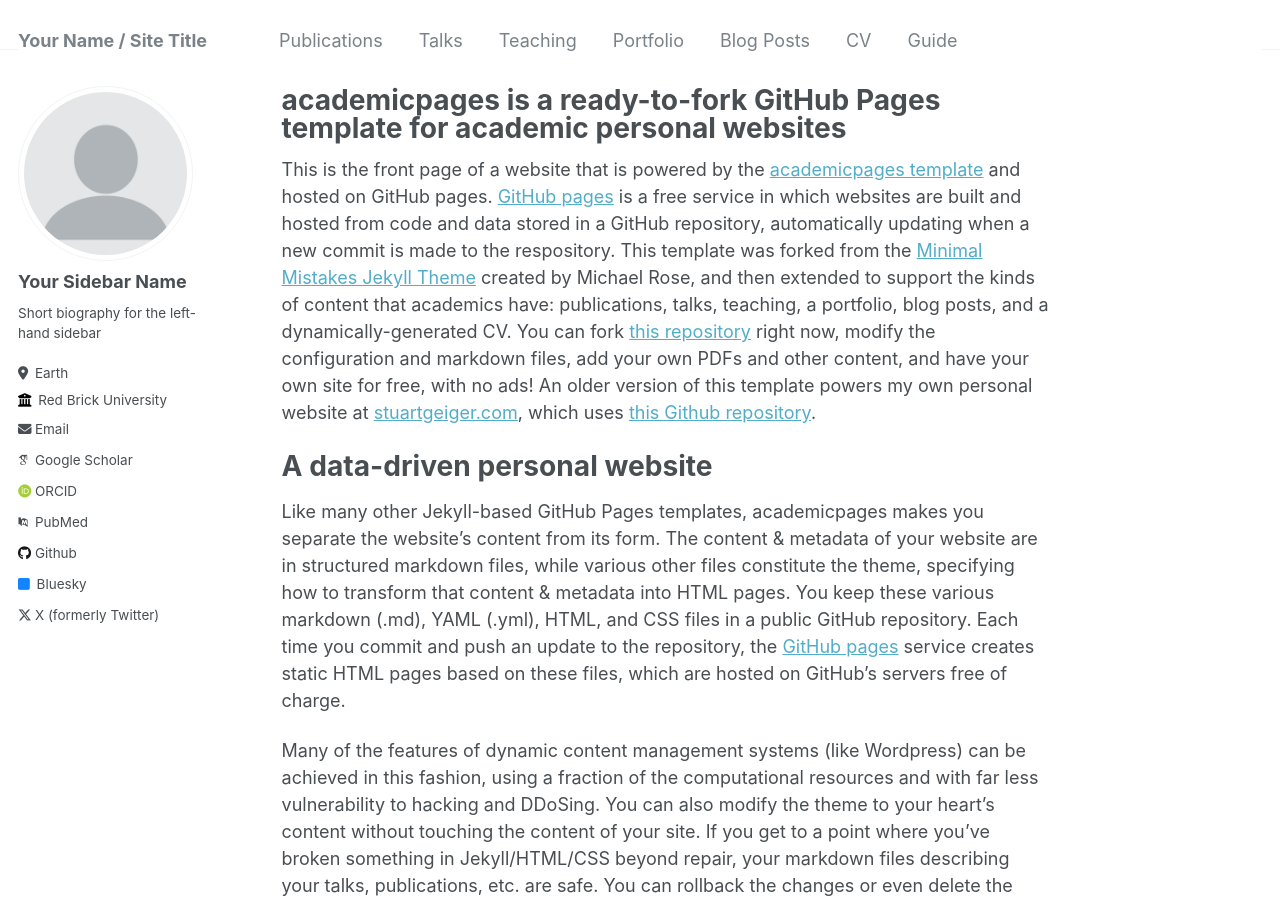
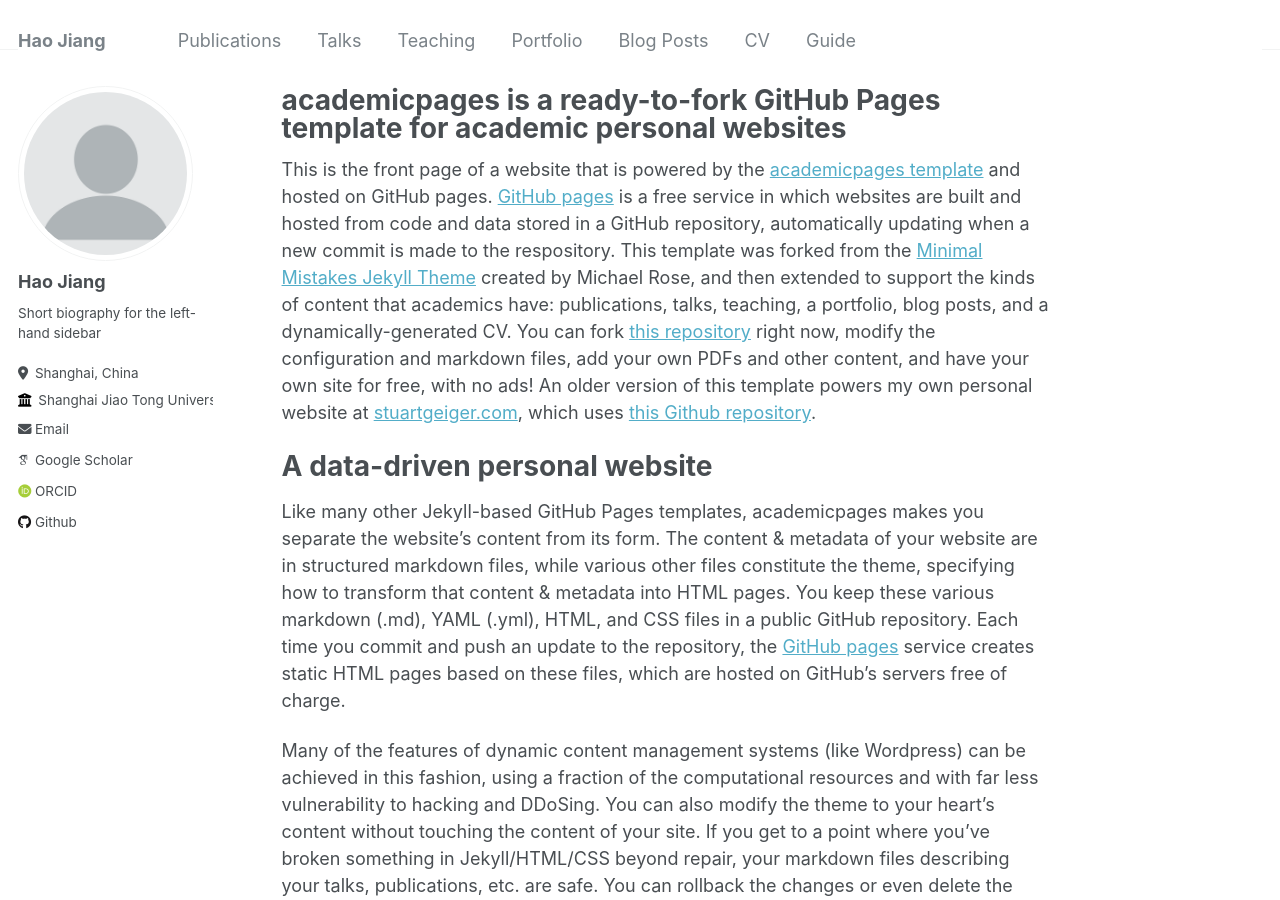
Before and after one commit to Sunstroperao/Sunstroperao.github.io, a Jekyll site: the page built from _pages/about.md, in a window 1280 px wide and 900 px high. Built offline with Jekyll 4.4.1, drawn with Linux system fonts in a browser that asks for light colours; some web fonts are replaced.

Commit message:
modify _config.yml

```diff
--- a/_config.yml
+++ b/_config.yml
@@ -8,13 +8,13 @@
 
 # Basic Site Settings
 locale                   : "en-US"
-title                    : "Your Name / Site Title"
+title                    : "Hao Jiang"
 title_separator          : "-"
 name                     : &name "Your Name"
 description              : &description "personal description"
-url                      : https://academicpages.github.io # the base hostname & protocol for your site e.g. "https://mmistakes.github.io"
+url                      : https://sunstroperao.github.io # the base hostname & protocol for your site e.g. "https://mmistakes.github.io"
 baseurl                  : "" # the subpath of your site, e.g. "/blog"
-repository               : "academicpages/academicpages.github.io"
+repository               : "Sunstroperao/Sunstroperao.github.io"
 
 # Site Author - The following control what appear as part of the author content on the side bar.
 #               If a field is blank the icon and link will not appear, otherwise it will be shown.
@@ -22,32 +22,32 @@
 author:
   # Biographic information
   avatar           : "profile.png"
-  name             : "Your Sidebar Name"
+  name             : "Hao Jiang"
   pronouns         : # example: "she/her"
   bio              : "Short biography for the left-hand sidebar"
-  location         : "Earth"
-  employer         : "Red Brick University"
+  location         : "Shanghai, China"
+  employer         : "Shanghai Jiao Tong University"
   uri              : # URL
-  email            : "none@example.org"
+  email            : "jianghaopro@gmail.com"
 
   # Academic websites
   arxiv            : # URL - Update with the correct link to your profile
-  googlescholar    : "https://scholar.google.com/citations?user=PS_CX0AAAAAJ"
+  googlescholar    : "https://scholar.google.com/citations?hl=zh-CN&user=64H_lz0AAAAJ"
   impactstory      : # URL
-  orcid            : "http://orcid.org/yourorcidurl"
-  pubmed           : "https://www.ncbi.nlm.nih.gov/pubmed/?term=john+snow"
+  orcid            : "http://orcid.org/0009-0000-4249-6612"
+  # pubmed           : "https://www.ncbi.nlm.nih.gov/pubmed/?term=john+snow"
   researchgate     : # URL
 
   # Repositories and software development
   bitbucket        : # Username - Update with your username on the site
   codepen          : # Username
   dribbble         : # Username
-  github           : "academicpages"
+  github           : "Sunstroperao"
   kaggle           : # Username
   stackoverflow    : # User number or user number and name (i.e., use "1" or "1/jeff-atwood")
 
   # Social media
-  bluesky          : "bsky.app" # Replace this with you Bluesky username
+  bluesky          : # Username # Replace this with you Bluesky username
   facebook         : # Username
   flickr           : # Username
   foursquare       : # Username
@@ -64,7 +64,7 @@
   steam            : # Username
   telegram         : # URL
   tumblr           : # Username
-  twitter          : "UniofOxford"  # Replace this with your X / Twitter handle
+  twitter          : # Username  # Replace this with your X / Twitter handle
   vine             : # Username
   weibo            : # Username
   wikipedia        : # Username
```
